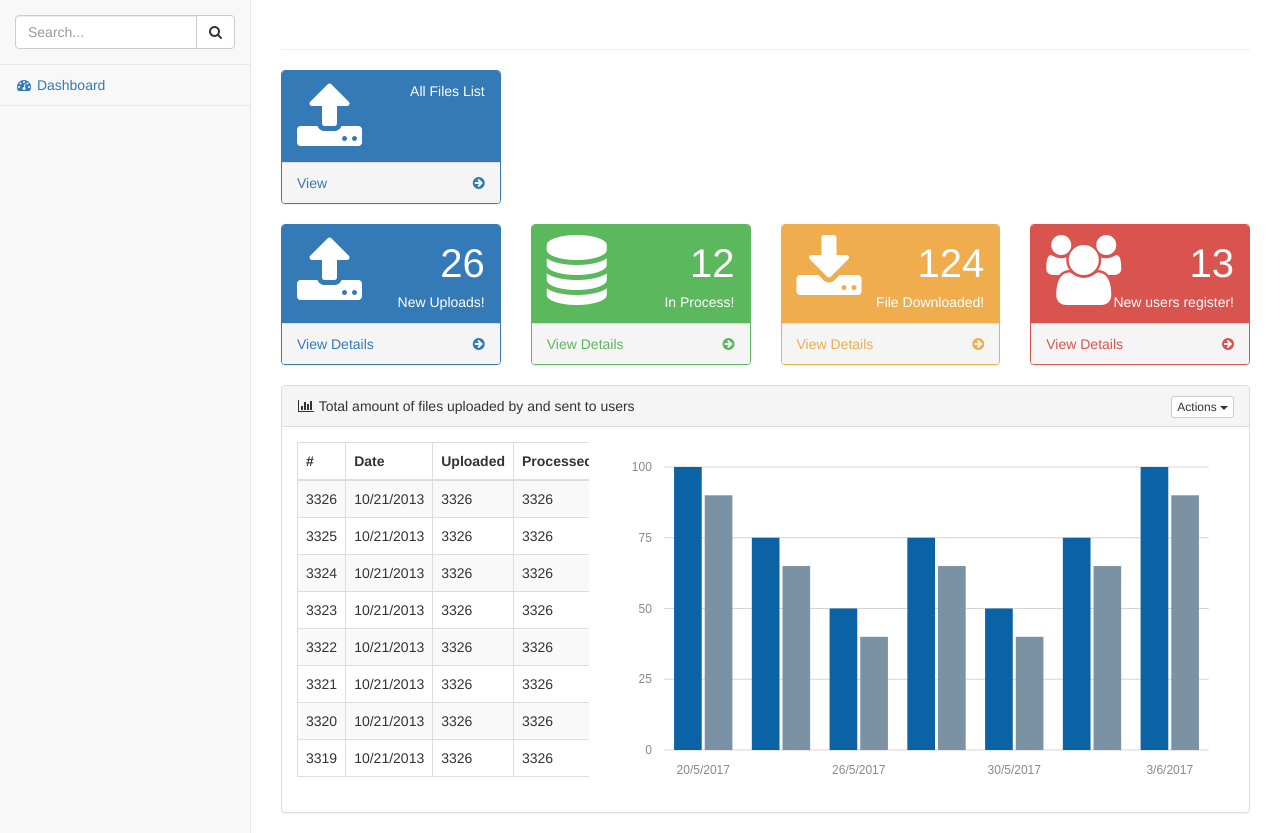
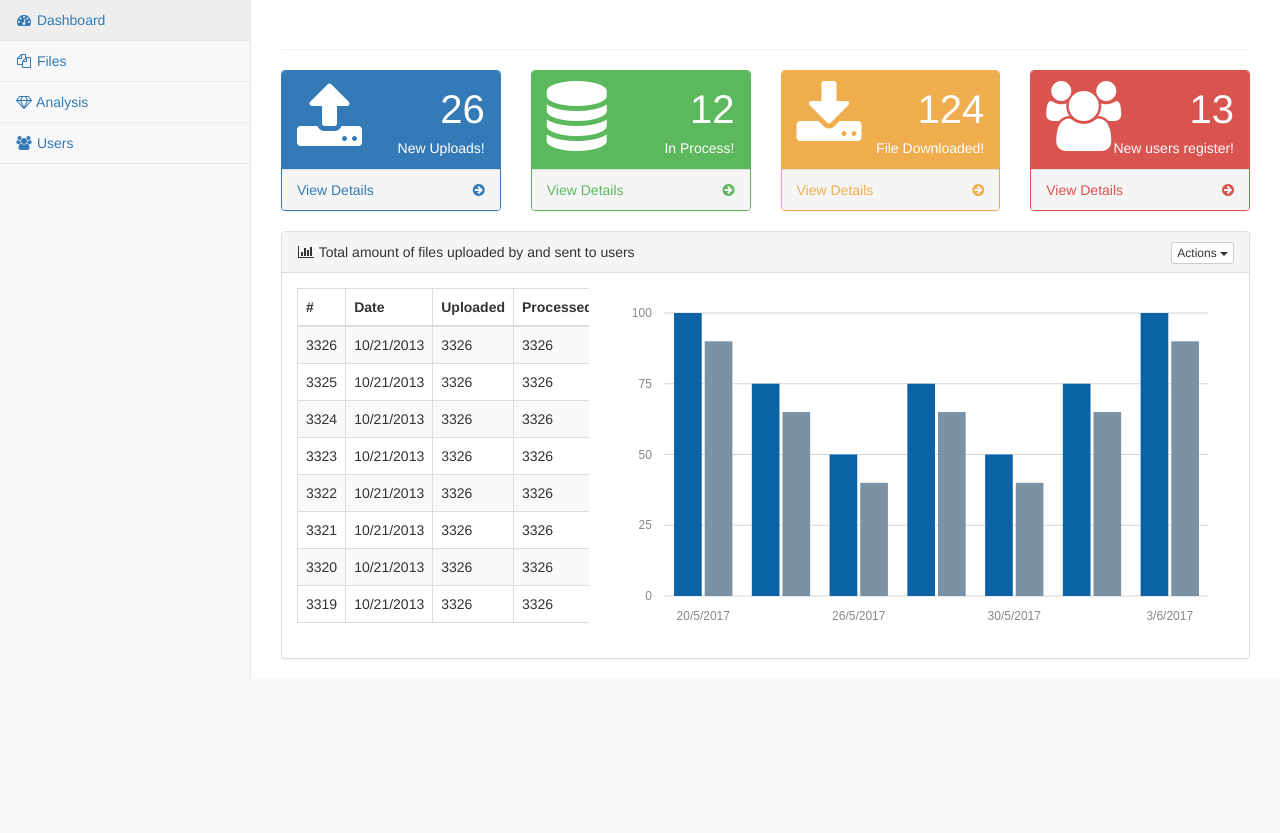
Before and after one commit to halfbug/wsapi, a Laravel app: page /home in a window 1280 px wide. Shown: the part 51-884 px from the top of the page. After the commit the page ends 730 px from the top, so only its background shows below. Run offline with Laravel 8, Linux system fonts and the light colour scheme; the visitor is signed in with stand-in values (Sample User, id 1); data comes from the database, SQL or seed files in the repository; data that the repository does not hold is empty; settings files or empty folders that the repository lacks are supplied; parts of the project's set-up code (start-up, migrations or seed data) failed here and were passed over.

Commit message:
backend lay out and file searh form

```diff
--- a/resources/views/home.blade.php
+++ b/resources/views/home.blade.php
@@ -13,36 +13,12 @@
                         <i class="fa fa-upload fa-5x"></i>
                     </div>
                     <div class="col-xs-9 text-right">
-                        <div>All Files List</div>
-                    </div>
-                </div>
-            </div>
-            <a href="file/list">
-                <div class="panel-footer">
-                    <span class="pull-left">View</span>
-                    <span class="pull-right"><i class="fa fa-arrow-circle-right"></i></span>
-                    <div class="clearfix"></div>
-                </div>
-            </a>
-        </div>
-    </div>
-
-</div>
-<div class="row">
-    <div class="col-lg-3 col-md-6">
-        <div class="panel panel-primary">
-            <div class="panel-heading">
-                <div class="row">
-                    <div class="col-xs-3">
-                        <i class="fa fa-upload fa-5x"></i>
-                    </div>
-                    <div class="col-xs-9 text-right">
                         <div class="huge">26</div>
                         <div>New Uploads!</div>
                     </div>
                 </div>
             </div>
-            <a href="#">
+            <a href="{{url('file/list')}}">
                 <div class="panel-footer">
                     <span class="pull-left">View Details</span>
                     <span class="pull-right"><i class="fa fa-arrow-circle-right"></i></span>
--- a/resources/views/layouts/backend.blade.php
+++ b/resources/views/layouts/backend.blade.php
@@ -275,7 +275,7 @@
                 <div class="navbar-default sidebar" role="navigation">
                     <div class="sidebar-nav navbar-collapse">
                         <ul class="nav" id="side-menu">
-                            <li class="sidebar-search">
+<!--                            <li class="sidebar-search">
                                 <div class="input-group custom-search-form">
                                     <input type="text" class="form-control" placeholder="Search...">
                                     <span class="input-group-btn">
@@ -284,11 +284,21 @@
                                         </button>
                                     </span>
                                 </div>
-                                <!-- /input-group -->
+                                 /input-group
+                            </li>-->
+                            <li>
+                                <a href="{{url("/home")}}"><i class="fa fa-dashboard fa-fw"></i> Dashboard</a>
                             </li>
                             <li>
-                                <a href="index.html"><i class="fa fa-dashboard fa-fw"></i> Dashboard</a>
+                                <a href="{{url("file/list")}}"><i class="fa fa-files-o fa-fw"></i> Files</a>
                             </li>
+                            <li>
+                                <a href="{{url("analysis/")}}"><i class="fa fa-diamond fa-fw"></i> Analysis</a>
+                            </li>
+                            <li>
+                                <a href="{{url("user/")}}"><i class="fa fa-users fa-fw"></i> Users</a>
+                            </li>
+
 <!--                            <li>
                                 <a href="#"><i class="fa fa-bar-chart-o fa-fw"></i> Charts<span class="fa arrow"></span></a>
                                 <ul class="nav nav-second-level">
```
Also changed, not shown: resources/views/files/index.blade.php (+50 -3 lines).
